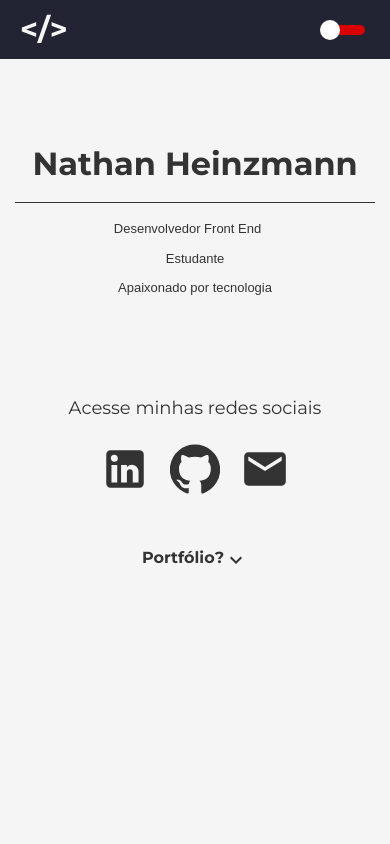
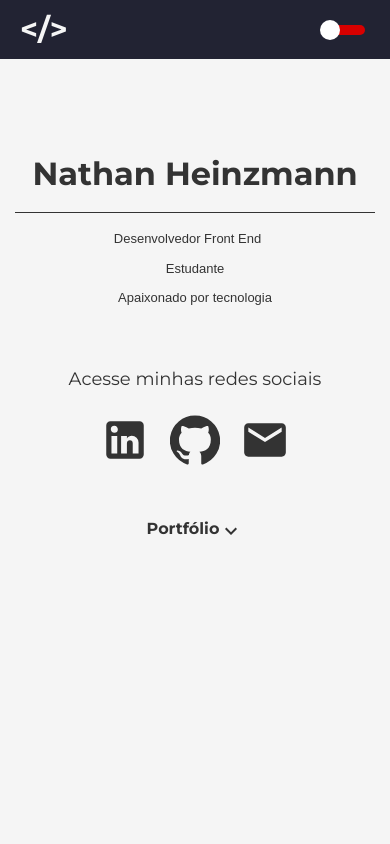
Before and after one commit to nathanheinzmann/my-portfolio, a React (Create React App) app: page / in a window 390 px wide. Shown: the top 844 px of the page. Built offline with nearby package versions, Linux system fonts and the light colour scheme.

Commit message:
responsive cards 3

```diff
--- a/src/components/Header/styles.ts
+++ b/src/components/Header/styles.ts
@@ -7,7 +7,6 @@ export const Container = styled.div`
   background: ${props => props.theme.colors.primary};
   align-items: center;
   height: 7vh;
-  /* position: fixed; */
 `;
 export const Wrapper = styled.div`
   width: 100%;
--- a/src/components/Portfolio/styles.ts
+++ b/src/components/Portfolio/styles.ts
@@ -5,8 +5,9 @@ export const Wrapper = styled.div`
   width: 100%;
   height: 100vh;
 
+
   @media (max-width: 767px) {
-    height: 150vh;
+    height: 100%;
   }
 
   color: ${props => props.theme.colors.text};
@@ -29,7 +30,7 @@ export const Cards = styled.div`
   }
 `;
 export const CardOne = styled.div`
-  margin: 0 10px;
+  margin: 10px 10px;
   @media (max-width: 767px) {
     margin: 10px 10px;
   }
--- a/src/components/TopPage/index.tsx
+++ b/src/components/TopPage/index.tsx
@@ -1,4 +1,3 @@
-import { useMediaQuery } from "@material-ui/core";
 import React from "react";
 import { scrollIntoView } from "../../utils/helpers";
 import GitHubIcon from '@material-ui/icons/GitHub';
@@ -83,8 +82,7 @@ const TopPage: React.FC<TopPageProps> = () => {
       <Link>
         <p onClick={() => scrollIntoView("Portfolio", "smooth")}>
           Portfólio
-          {useMediaQuery("(max-width: 991px)") && <span>?</span>}
-          <ExpandMoreIcon />
+        <ExpandMoreIcon />
         </p>
       </Link>
 
--- a/src/components/TopPage/styles.ts
+++ b/src/components/TopPage/styles.ts
@@ -5,6 +5,12 @@ export const Wrapper = styled.div`
 
   width: 100%;
   height: 93vh;
+
+  @media (max-width: 424px) {
+    /* height: 100%; */
+    padding: 10px 0;
+  }
+
   color: ${props => props.theme.colors.text};
 
   display: flex;
@@ -112,20 +118,13 @@ export const Items = styled.div`
   flex-direction: row;
   flex-wrap: wrap;
 
-  @media (max-width: 1199px) {
-    padding-bottom: 25px;
-  }
-
-  @media (max-width: 991px) {
-    padding-bottom: 39px;
-  }
-
   @media (max-width: 767px) {
     width: 100%;
     flex-direction: column;
     align-items: center;
     font-size: 12px;
     line-height: 1.6;
+    /* padding-bottom: 5px; */
   }
 `;
 
```
